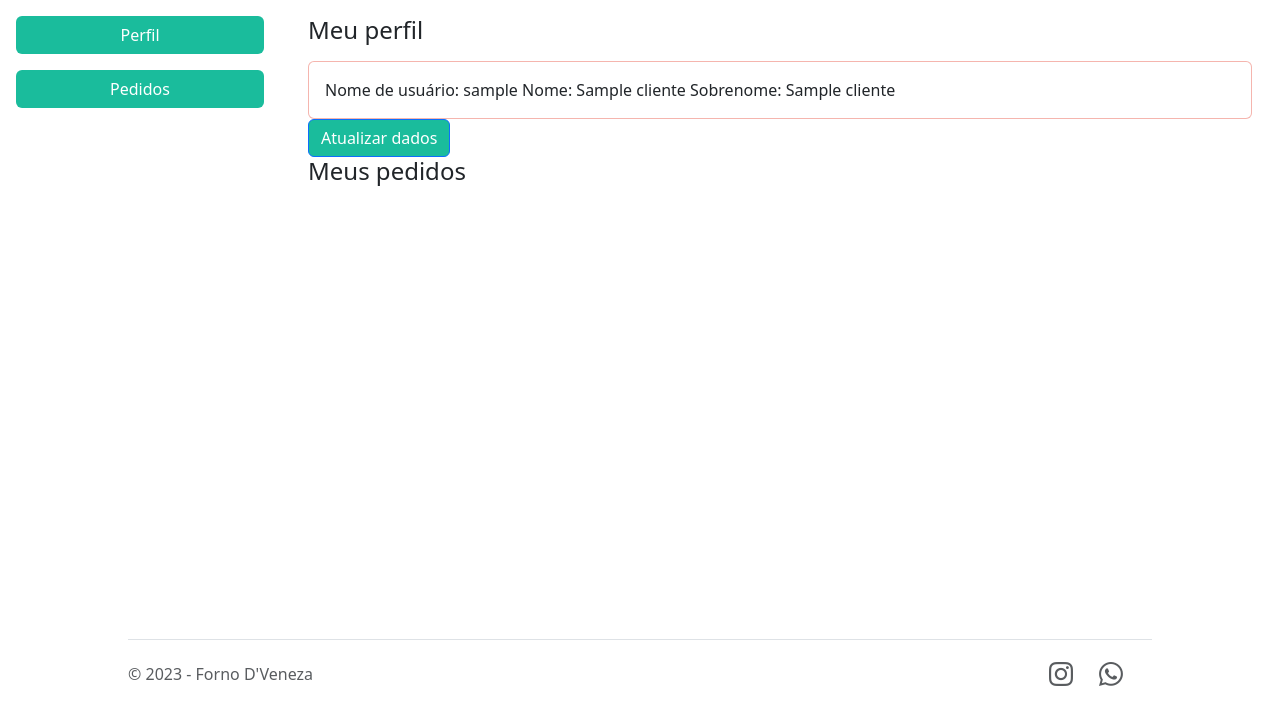
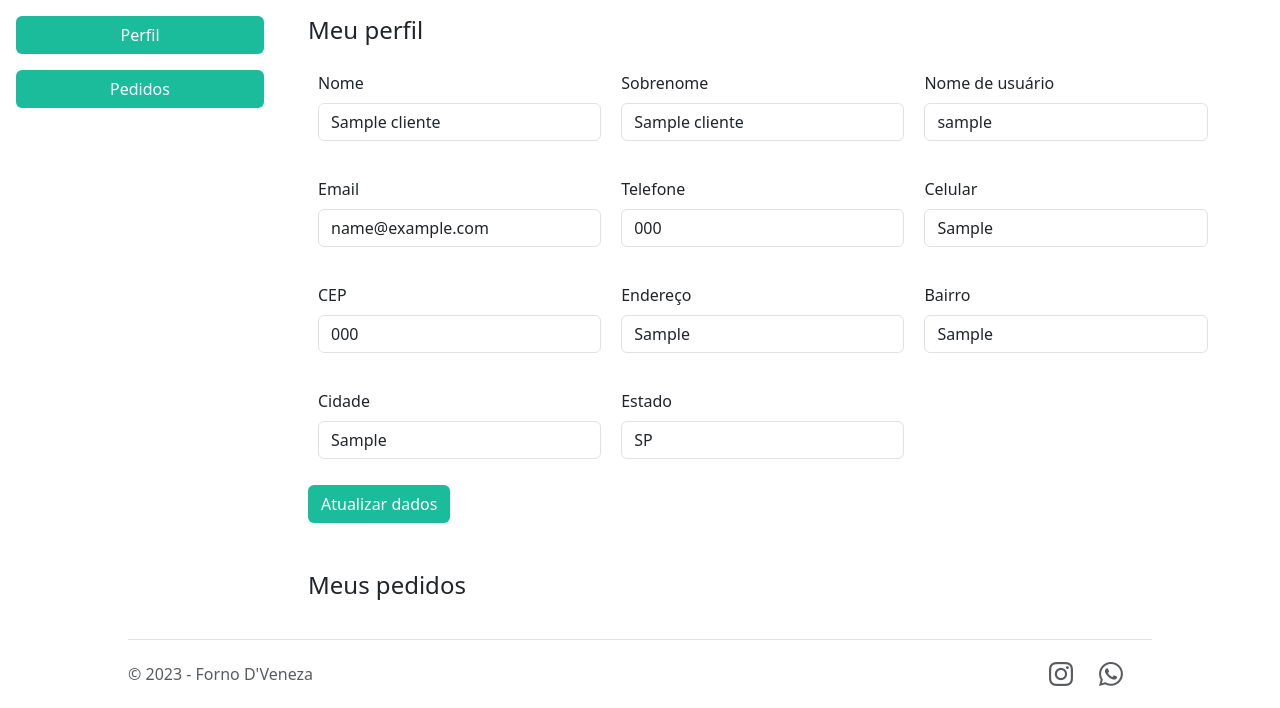
Before and after one commit to PI1-GRP005-DRPTAUBATE/forno_dveneza, a Django app: page /clientes/minha-area/ in a window 1280 px wide. Shown: the part 92-800 px from the top of the page. Run offline with Django 4.2, Linux system fonts and the light colour scheme; a user stored in the database is signed in; tables that the repository leaves empty hold one stand-in row (values such as "Sample post").

Commit message:
Implementados templates para area do cliente e edicao de informacoes

```diff
--- a/forno_dveneza/base/static/base/css/styles.css
+++ b/forno_dveneza/base/static/base/css/styles.css
@@ -8,9 +8,11 @@
         width: 100%;
         text-align: center;
     }
+
     .form-signin {
         width: 90% !important;
     }
+
     .form-group {
         display: flex;
         flex-wrap: wrap;
@@ -20,12 +22,14 @@
     .input-field {
         width: 90% !important;
     }
+
     .cardapio > .card {
         width: 100% !important;
         border: none;
         border-radius: 0;
         border-top: 1px solid rgba(0, 0, 0, 0.151);
     }
+
     .flex-row {
         flex-wrap: wrap;
     }
@@ -34,6 +38,7 @@
         margin: auto;
         width: 90%;
     }
+
     .edit-perfil-button {
         text-align: center !important;
         margin-bottom: 15px;
@@ -43,9 +48,19 @@
         width: 100%;
         text-align: center;
     }
+
     footer > .nav {
         width: 100%;
         justify-content: center !important;
+    }
+
+    .cliente-form {
+        width: 100% !important;
+        margin: 5px;
+    }
+
+    .info-cel {
+        width: 100% !important;
     }
 }
 
@@ -130,3 +145,22 @@ footer i:hover {
     border-radius: 50%;
     color: #1ABC9C;
 }
+
+.cliente-form {
+    width: 50%;
+}
+
+.btn-group-form {
+    margin: 15px;
+    display: flex;
+    justify-content: end;
+}
+
+.btn-group-form > input {
+    margin-left: 15px;
+}
+
+.info-cel {
+    width: 30%;
+    margin: 10px;
+}
--- a/forno_dveneza/clientes/templates/clientes/area-cliente.html
+++ b/forno_dveneza/clientes/templates/clientes/area-cliente.html
@@ -20,17 +20,63 @@
         <div class="container w-100 mx-3">
             <div class="w-100">
                 <h4 class="my-3" id="seu-perfil">Meu perfil</h4>
-                <div class="card">
-                    <div class="card-body">
-                        <span>Nome de usuário:</span>
-                        {{ user.username }}
-                        <span>Nome:</span>
-                        {{ cliente.nome }}
-                        <span>Sobrenome:</span>
-                        {{ cliente.sobrenome }}
+                <div class="w-100 d-flex flex-wrap">
+                    <div class="info-cel">
+                       <label class="form-label">Nome</label>
+                        <p class="form-control">{{ cliente.nome }}</p>
+                    </div>
+                    <div class="info-cel">
+                       <label class="form-label">Sobrenome</label>
+                        <p class="form-control">{{ cliente.sobrenome }}</p>
+                    </div>
+                    <div class="info-cel">
+                       <label class="form-label">Nome de usuário</label>
+                        <p class="form-control">{{ user.username }}</p>
+                    </div>
+                    <div class="info-cel">
+                       <label class="form-label">Email</label>
+                        {% if user.email %}
+                            <p class="form-control">{{ user.email }}</p>
+                        {% else %}
+                            <p class="form-control">Não cadastrado</p>
+                        {% endif %}
+                    </div>
+                    <div class="info-cel">
+                        <label class="form-label">Telefone</label>
+                        {% if cliente.telefone %}
+                            <p class="form-control">{{ cliente.telefone }}</p>
+                        {% else %}
+                            <p class="form-control">Não cadastrado</p>
+                        {% endif %}
+                    </div>
+                    <div class="info-cel">
+                       <label class="form-label">Celular</label>
+                        <p class="form-control">{{ cliente.celular }}</p>
                     </div>
                 </div>
-                 <button type="submit" onclick="location.href='{% url 'editar-perfil' %}'" class="btn btn-primary">Atualizar dados</button>
+                <div class="w-100 d-flex flex-wrap">
+                    <div class="info-cel">
+                       <label class="form-label">CEP</label>
+                        <p class="form-control">{{ cliente.cep }}</p>
+                    </div>
+                    <div class="info-cel">
+                       <label class="form-label">Endereço</label>
+                        <p class="form-control">{{ cliente.endereco }}</p>
+                    </div>
+                    <div class="info-cel">
+                       <label class="form-label">Bairro</label>
+                        <p class="form-control">{{ cliente.bairro }}</p>
+                    </div>
+                    <div class="info-cel">
+                       <label class="form-label">Cidade</label>
+                        <p class="form-control">{{ cliente.cidade }}</p>
+                    </div>
+                    <div class="info-cel">
+                       <label class="form-label">Estado</label>
+                        <p class="form-control">{{ cliente.estado }}</p>
+                    </div>
+                </div>
+                <button type="submit" onclick="location.href='{% url 'editar-perfil' %}'" class="btn mb-5">Atualizar dados</button>
             </div>
             <div>
                 <h4 class="" id="seus-pedidos">Meus pedidos</h4>
```
Also changed, not shown: forno_dveneza/clientes/templates/clientes/editar-perfil.html (+6 -2 lines). Lines whose indentation alone changed are shown as unchanged.
